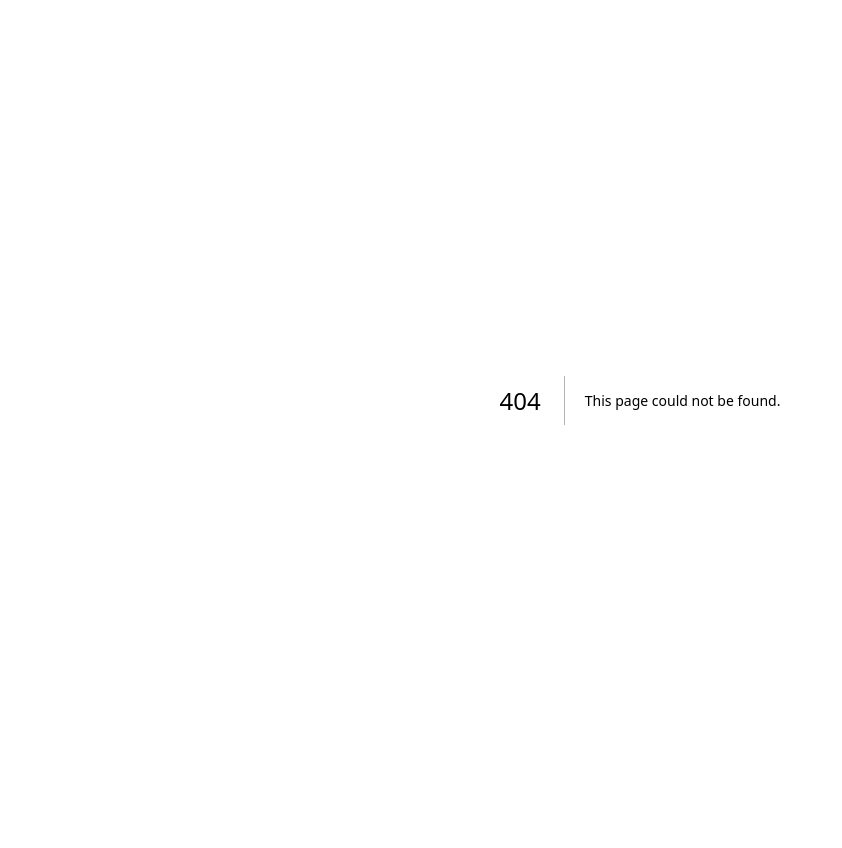
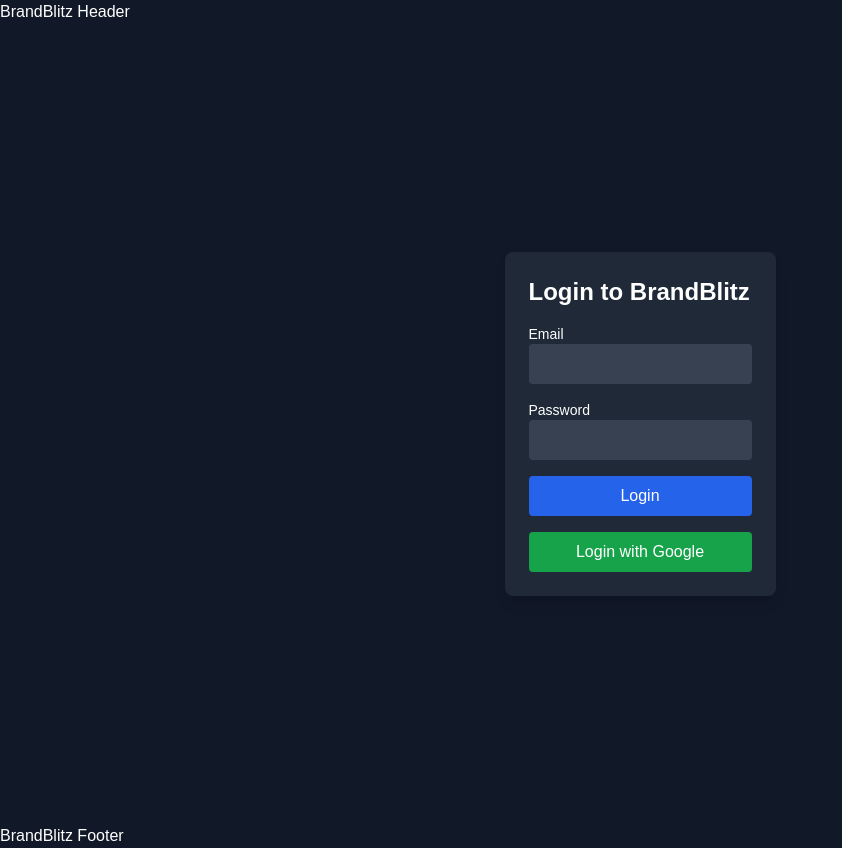
Before and after one commit to sourabhmorankar/brandblitz, a Next.js app: page /auth in a window 1280 px wide. Before the commit this address had no page. Shown: the whole page, without its empty margins (0-842 px from the left). Before the commit the page ends 800 px from the top, so only its background shows below. Built offline with nearby package versions, Linux system fonts and the light colour scheme; no server answers.

Commit message:
Reimplemented authentication with client-side AuthWrapper after reverting to last working version

```diff
--- /dev/null
+++ b/src/app/auth/page.tsx
@@ -0,0 +1,74 @@
+'use client';
+
+import { useState } from 'react';
+import { auth } from '@/firebase';
+import { signInWithEmailAndPassword, signInWithPopup, GoogleAuthProvider } from 'firebase/auth';
+import { FirebaseError } from 'firebase/app';
+
+const AuthPage = () => {
+  const [email, setEmail] = useState('');
+  const [password, setPassword] = useState('');
+  const [error, setError] = useState('');
+
+  const handleLogin = async (e: React.FormEvent) => {
+    e.preventDefault();
+    try {
+      await signInWithEmailAndPassword(auth, email, password);
+    } catch (err: unknown) {
+      const firebaseErr = err as FirebaseError;
+      setError(firebaseErr.message || 'Login failed');
+    }
+  };
+
+  const handleGoogleLogin = async () => {
+    const provider = new GoogleAuthProvider();
+    try {
+      await signInWithPopup(auth, provider);
+    } catch (err: unknown) {
+      const firebaseErr = err as FirebaseError;
+      setError(firebaseErr.message || 'Google login failed');
+    }
+  };
+
+  return (
+    <div className="flex items-center justify-center min-h-screen">
+      <div className="p-6 bg-gray-800 rounded-lg shadow-lg">
+        <h2 className="text-2xl font-bold mb-4">Login to BrandBlitz</h2>
+        <form onSubmit={handleLogin} className="space-y-4">
+          <div>
+            <label className="block text-sm">Email</label>
+            <input
+              type="email"
+              value={email}
+              onChange={(e) => setEmail(e.target.value)}
+              className="w-full p-2 bg-gray-700 rounded"
+              required
+            />
+          </div>
+          <div>
+            <label className="block text-sm">Password</label>
+            <input
+              type="password"
+              value={password}
+              onChange={(e) => setPassword(e.target.value)}
+              className="w-full p-2 bg-gray-700 rounded"
+              required
+            />
+          </div>
+          {error && <p className="text-red-500">{error}</p>}
+          <button type="submit" className="w-full p-2 bg-blue-600 rounded hover:bg-blue-700">
+            Login
+          </button>
+        </form>
+        <button
+          onClick={handleGoogleLogin}
+          className="w-full p-2 mt-4 bg-green-600 rounded hover:bg-green-700"
+        >
+          Login with Google
+        </button>
+      </div>
+    </div>
+  );
+};
+
+export default AuthPage;
--- a/src/app/layout.tsx
+++ b/src/app/layout.tsx
@@ -1,5 +1,7 @@
 import './globals.css';
 import { ReactNode } from 'react';
+import AuthWrapper from '@/components/AuthWrapper';
+import Layout from '@/components/Layout';
 
 export const metadata = {
   title: 'BrandBlitz',
@@ -13,7 +15,11 @@
 const RootLayout = ({ children }: RootLayoutProps) => {
   return (
     <html lang="en">
-      <body>{children}</body>
+      <body>
+        <AuthWrapper>
+          <Layout>{children}</Layout>
+        </AuthWrapper>
+      </body>
     </html>
   );
 };
--- a/src/app/page.tsx
+++ b/src/app/page.tsx
@@ -5,6 +5,7 @@
     <Layout>
       <h1 className="text-3xl font-bold">Welcome to BrandBlitz</h1>
       <p>Your chat-based design collaboration platform</p>
+      <a href="/auth" className="text-blue-400 underline">Go to Login</a>
     </Layout>
   );
 };
--- /dev/null
+++ b/src/components/AuthWrapper.tsx
@@ -0,0 +1,28 @@
+'use client';
+
+import { ReactNode, useState, useEffect } from 'react';
+import { auth } from '@/firebase';
+import { User, onAuthStateChanged } from 'firebase/auth';
+
+interface AuthWrapperProps {
+  children: ReactNode;
+}
+
+export default function AuthWrapper({ children }: AuthWrapperProps) {
+  const [user, setUser] = useState<User | null>(null);
+  const [loading, setLoading] = useState(true);
+
+  useEffect(() => {
+    const unsubscribe = onAuthStateChanged(auth, (currentUser) => {
+      setUser(currentUser);
+      setLoading(false);
+    });
+    return () => unsubscribe();
+  }, []);
+
+  if (loading) {
+    return <div className="text-center mt-10">Loading...</div>;
+  }
+
+  return <>{children}</>;
+}
```
